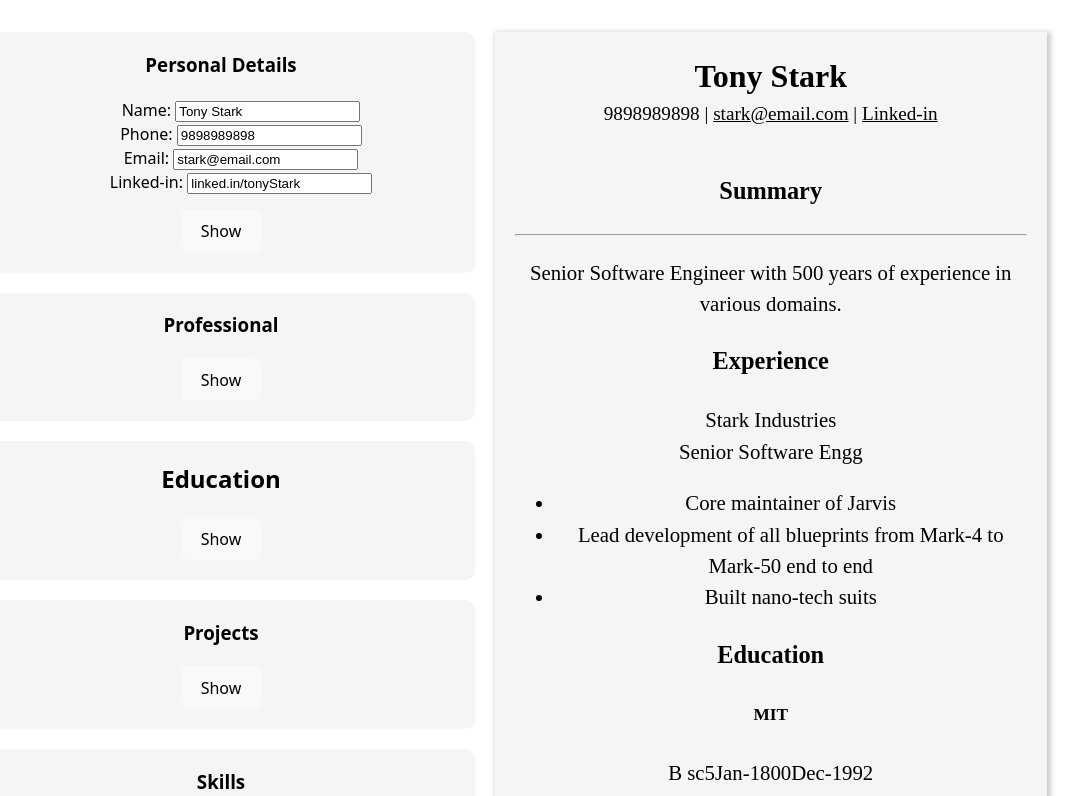
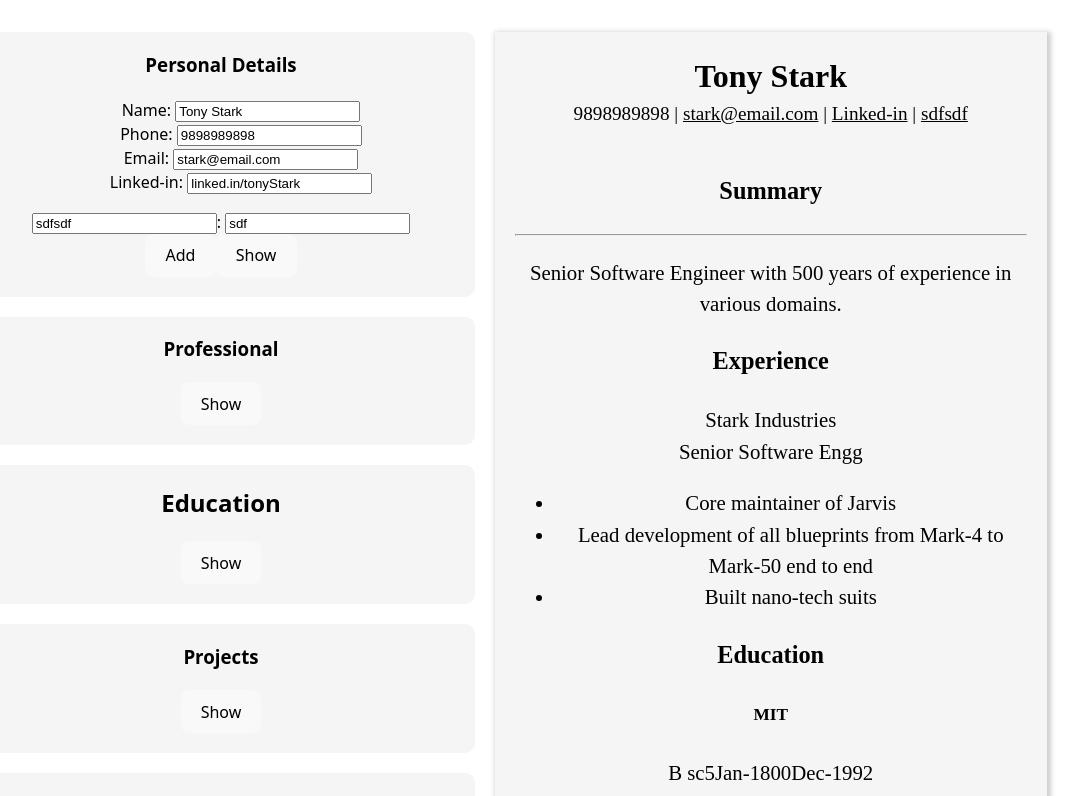
Before and after one commit to fromscode/cv-app, a React (Vite) app: page / in a window 1280 px wide. Shown: the top 796 px of the page, without its empty margins (133-1217 px from the left). Built offline with nearby package versions, Linux system fonts and the light colour scheme.

Commit message:
Handle more personal details key value pairs (wip)

```diff
--- a/src/components/App.jsx
+++ b/src/components/App.jsx
@@ -18,11 +18,21 @@
   const [projects, setProjects] = useState(ProjectObj);
   const [skills, setSkills] = useState(SkillObj);
 
-  function handlePersonal(key, value) {
-    setPersonal({
-      ...personal,
-      [key]: value,
-    });
+  function handlePersonal(key, value, type) {
+    if (type === "normal") {
+      setPersonal({
+        ...personal,
+        [key]: value,
+      });
+    } else if (type === "extra-key") {
+      const tempVal = personal[key];
+      const newObj = { ...personal };
+      delete newObj[key];
+      newObj[value] = tempVal;
+      setPersonal(newObj);
+    } else if (type === "extra-value") {
+      setPersonal({ ...personal, [key]: value });
+    }
   }
 
   function handleProfessional(key, value, id) {
--- a/src/components/CV.jsx
+++ b/src/components/CV.jsx
@@ -1,7 +1,28 @@
 import "../styles/CV.css";
 
+function Extras({ personal }) {
+  const extraList = [];
+  for (const [key, value] of Object.entries(personal)) {
+    if (["Name", "Phone", "Email", "Linked-in"].includes(key)) continue;
+    extraList.push(
+      <span key={key}>
+        {" "}
+        |{" "}
+        {value.length === 0 ? (
+          key
+        ) : (
+          <a href={value.startsWith("https://") ? value : `https://${value}`}>
+            {key}
+          </a>
+        )}
+      </span>,
+    );
+  }
+
+  return extraList;
+}
+
 function Personal({ personal }) {
-  console.log(personal);
   const personalList = [];
   for (const [key, value] of Object.entries(personal)) {
     personalList.push(
@@ -37,6 +58,7 @@
             Linked-in
           </a>
         </span>
+        <Extras personal={personal} />
       </p>
     </div>
   );
--- a/src/components/Personal.jsx
+++ b/src/components/Personal.jsx
@@ -8,14 +8,44 @@
           <input
             type="text"
             value={value}
-            onChange={(e) => onChange(key, e.target.value)}
+            onChange={(e) => onChange(key, e.target.value, "normal")}
+          />
+        </span>
+      </div>,
+    );
+    if (key === "Linked-in") break;
+  }
+
+  return <ul>{detailList}</ul>;
+}
+
+function Extras({ details, disabled, onChange }) {
+  const extraList = [];
+  let index = 0;
+  for (const [key, value] of Object.entries(details)) {
+    ++index;
+    if (["Name", "Phone", "Email", "Linked-in"].includes(key)) continue;
+    extraList.push(
+      <div key={index} style={{ display: disabled ? "none" : null }}>
+        <span className="detailHeading">
+          <input
+            type="text"
+            value={key}
+            onChange={(e) => onChange(key, e.target.value, "extra-key")}
+          />
+          :{" "}
+        </span>
+        <span className="detailAnswer">
+          <input
+            type="text"
+            value={value}
+            onChange={(e) => onChange(key, e.target.value, "extra-value")}
           />
         </span>
       </div>,
     );
   }
-
-  return <ul>{detailList}</ul>;
+  return extraList;
 }
 
 export default function Personal({
@@ -28,6 +58,8 @@
     <div className="personal">
       <h3 className="personalHeading">Personal Details</h3>
       <Details details={personal} onChange={onChange} disabled={disabled} />
+      <Extras details={personal} onChange={onChange} disabled={disabled} />
+      <button>Add</button>
       <button onClick={() => onShowClick(0)}>Show</button>
     </div>
   );
--- a/src/data/PersonalObj.js
+++ b/src/data/PersonalObj.js
@@ -3,6 +3,7 @@
   Phone: "9898989898",
   Email: "stark@email.com",
   "Linked-in": "linked.in/tonyStark",
+  sdfsdf: "sdf",
 };
 
 export default PersonalObj;
```
